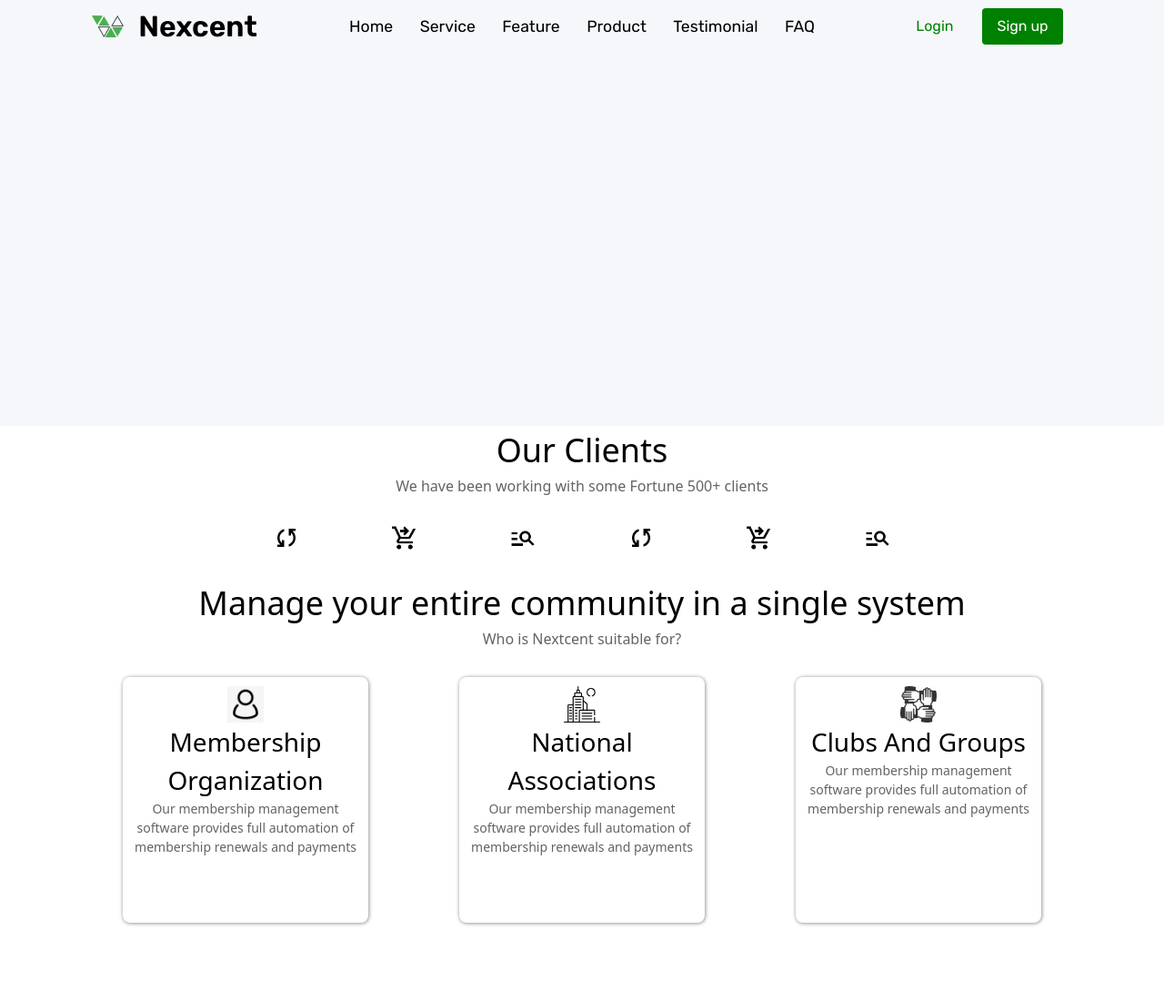
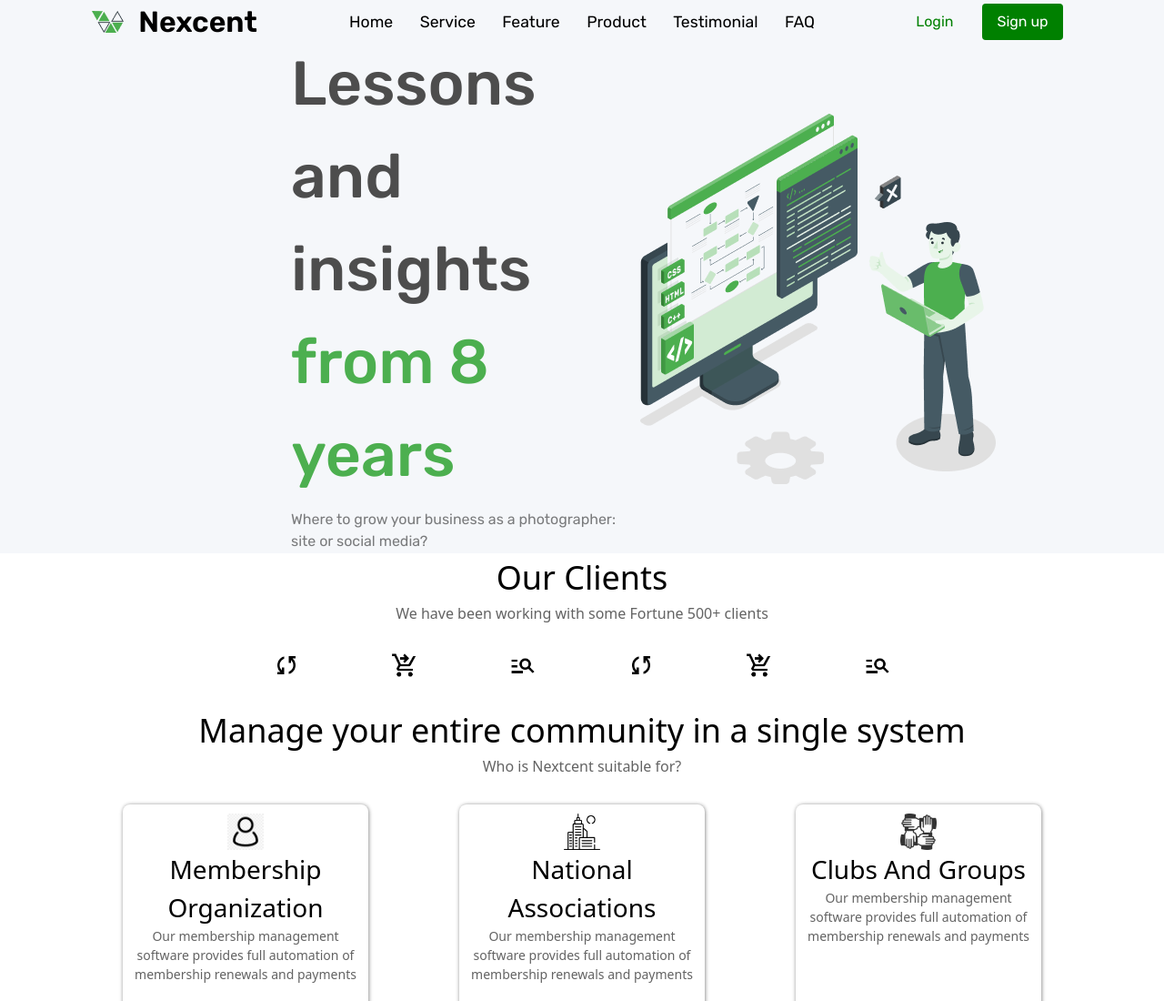
Before and after one commit to Eidenas1/responsive_landing_page, a plain HTML site: page index.html in a window 1280 px wide. Shown: the top 1100 px of the page at 91% size. Drawn offline with nearby package versions, Linux system fonts and the light colour scheme.

Commit message:
finalized section 1

```diff
--- a/index.html
+++ b/index.html
@@ -35,8 +35,13 @@
           </div>
     </nav>
 </header>
-<section class="flex flex-col h-[35%] w-full section-1">
-
+<section class="flex flex-col h-[35%] w-full justify-center section-1">
+    <div class="flex flex-col h-full w-[60%] justify-center">
+        <h1>Lessons and insights</h1>
+        <h1>from 8 years</h1>
+        <p>Where to grow your business as a photographer: site or social media?</p>
+    </div>
+   <img src="./section1-images/Illustration.png" alt="Illustration" class="flex self-center">
 </section>
 <section class="section-2">
     <h1>Our Clients</h1>
--- a/section1.css
+++ b/section1.css
@@ -1,4 +1,26 @@
 .section-1{
   padding: 0 20rem;
   background-color: #f5f7fa;
+  flex-wrap: wrap;
+   font-family: "Rubik", sans-serif;
+  h1{
+    font-size: 4.25rem;
+
+    font-weight: 500;
+
+  }
+   h1:first-of-type{
+     color: #4d4d4d;
+   }
+    h1:nth-of-type(2){
+        color: #4caf4f;
+    }
+    p{
+        padding: 0.5rem 0;
+        opacity: 0.5;
+    }
+    img{
+        max-width: 100%;
+
+    }
 }
```
Also changed, not shown: section1-images/Illustration.png (added).
